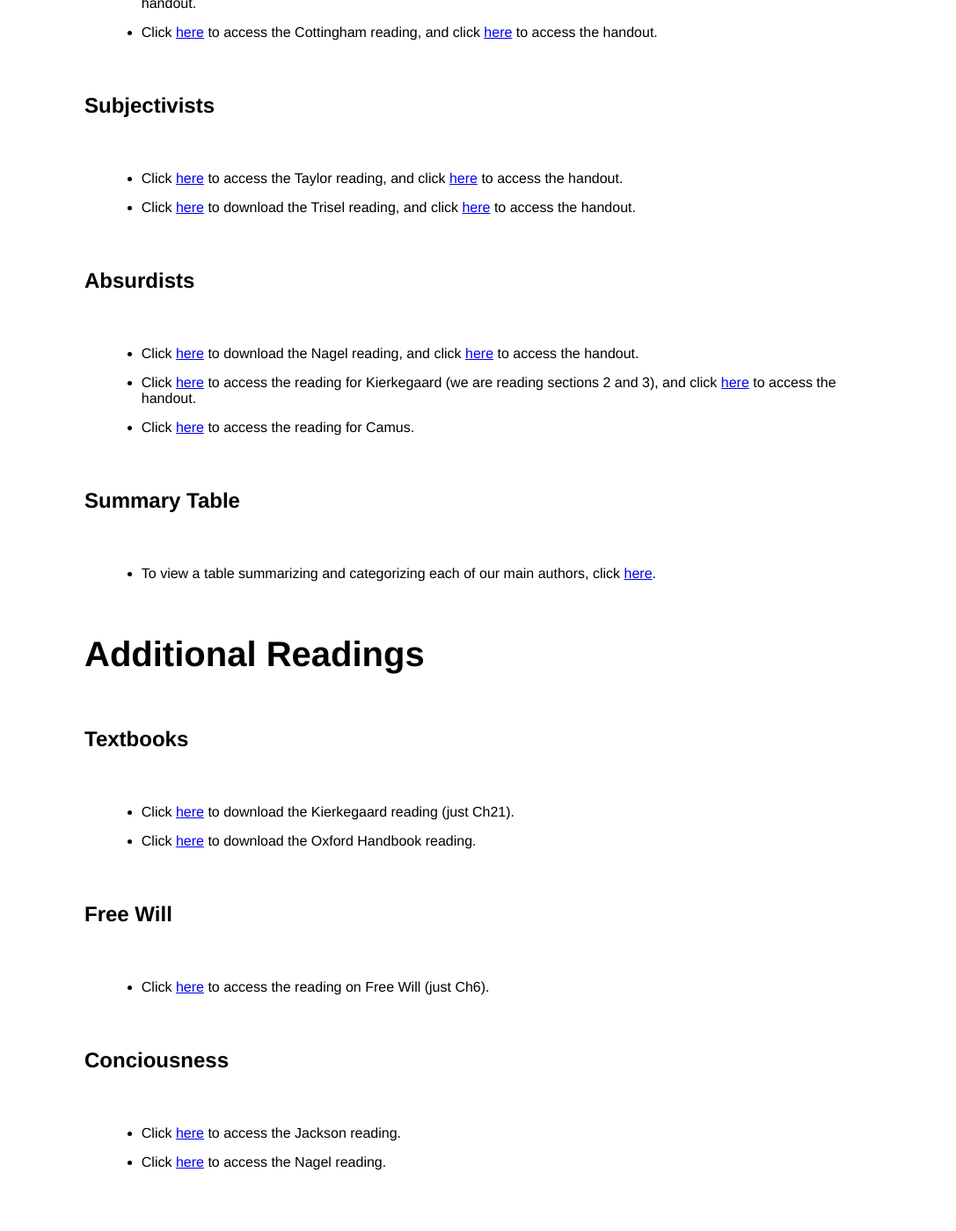
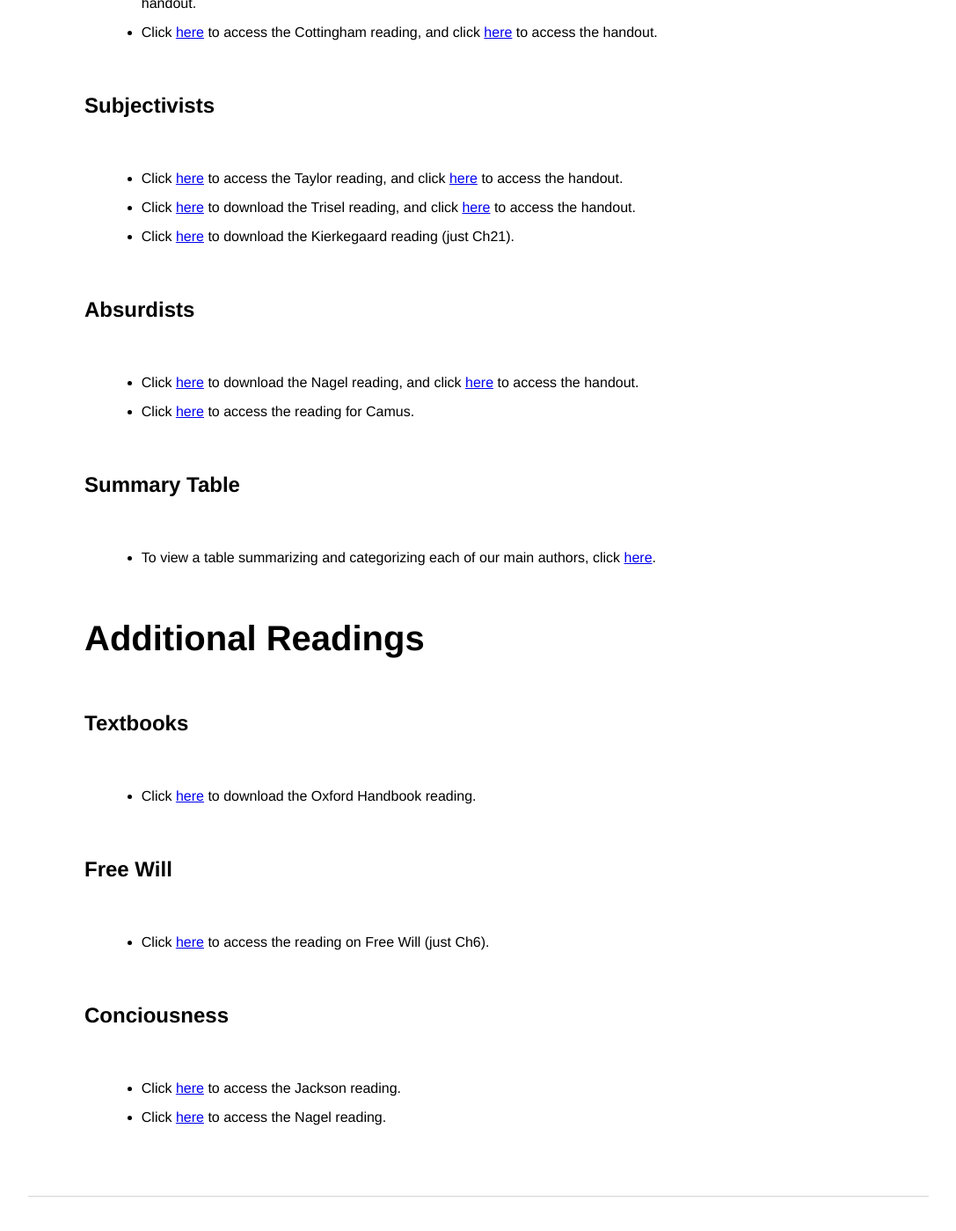
Before and after one commit to kevinjpatton/kevinjpatton.github.io, a Jekyll site: the page built from teaching/phil_1010/readings/index.html, in a window 1280 px wide and 1400 px high, scrolled down 1337 px. Shown: the whole window at 88% size, without its empty margins (96-1183 px from the left). Built offline with Jekyll 4.4.1, drawn with Linux system fonts in a browser that asks for light colours; Markdown is read by kramdown in place of the engine named in the settings.

Commit message:
Update index.html

```diff
--- a/teaching/phil_1010/readings/index.html
+++ b/teaching/phil_1010/readings/index.html
@@ -22,10 +22,10 @@ title: PHIL1010 - Readings
 <h2>Subjectivists</h2><ul class="standard-list">
 <li>Click <a href="/teaching/phil_1010/readings/Richard Taylor - The Meaning of Life.pdf" target="_blank">here</a> to access the Taylor reading, and click <a href="/teaching/phil_1010/readings/Handout - Taylor.pdf" target="_blank">here</a> to access the handout.</li>
 <li>Click <a href="/teaching/phil_1010/readings/Brook Alan Trisel - Why The Indifference of the Universe is Irrelevant to Lifes Meaning.pdf" target="_blank">here</a> to download the Trisel reading, and click <a href="/teaching/phil_1010/readings/Handout - Trisel.pdf" target="_blank">here</a> to access the handout.</li>
+<li>Click <a href="/teaching/phil_1010/readings/The Meaning of Life and the Great Philosophers.pdf" target="_blank">here</a> to download the Kierkegaard reading (just Ch21).</li>
 </ul>
 <h2>Absurdists</h2><ul class="standard-list">
 <li>Click <a href="/teaching/phil_1010/readings/Thomas Nagel - Mortal Questions.pdf" target="_blank">here</a> to download the Nagel reading, and click <a href="/teaching/phil_1010/readings/Handout - Nagel and The Absurd.pdf" target="_blank">here</a> to access the handout.</li>
-<li>Click <a href="https://plato.stanford.edu/entries/kierkegaard/" target="_blank">here</a> to access the reading for Kierkegaard (we are reading sections 2 and 3), and click <a href="/teaching/phil_1010/readings/Handout - Kierkegaard.pdf" target="_blank">here</a> to access the handout.</li>
 <li>Click <a href="https://plato.stanford.edu/entries/camus/#SuiAbsHapMytSis" target="_blank">here</a> to access the reading for Camus.</p>
 </ul>
 <h2>Summary Table</h2><ul class="standard-list">
@@ -33,7 +33,6 @@ title: PHIL1010 - Readings
 </ul>
 <h1>Additional Readings</h1>
 <h2>Textbooks</h2><ul class="standard-list">
-<li>Click <a href="/teaching/phil_1010/readings/The Meaning of Life and the Great Philosophers.pdf" target="_blank">here</a> to download the Kierkegaard reading (just Ch21).</li>
 <li>Click <a href="/teaching/phil_1010/readings/Iddo Landau - The Oxford Handbook of Meaning in Life.pdf" target="_blank">here</a> to download the Oxford Handbook reading.</li>
 </ul>
 <h2>Free Will</h2><ul class="standard-list">
```
